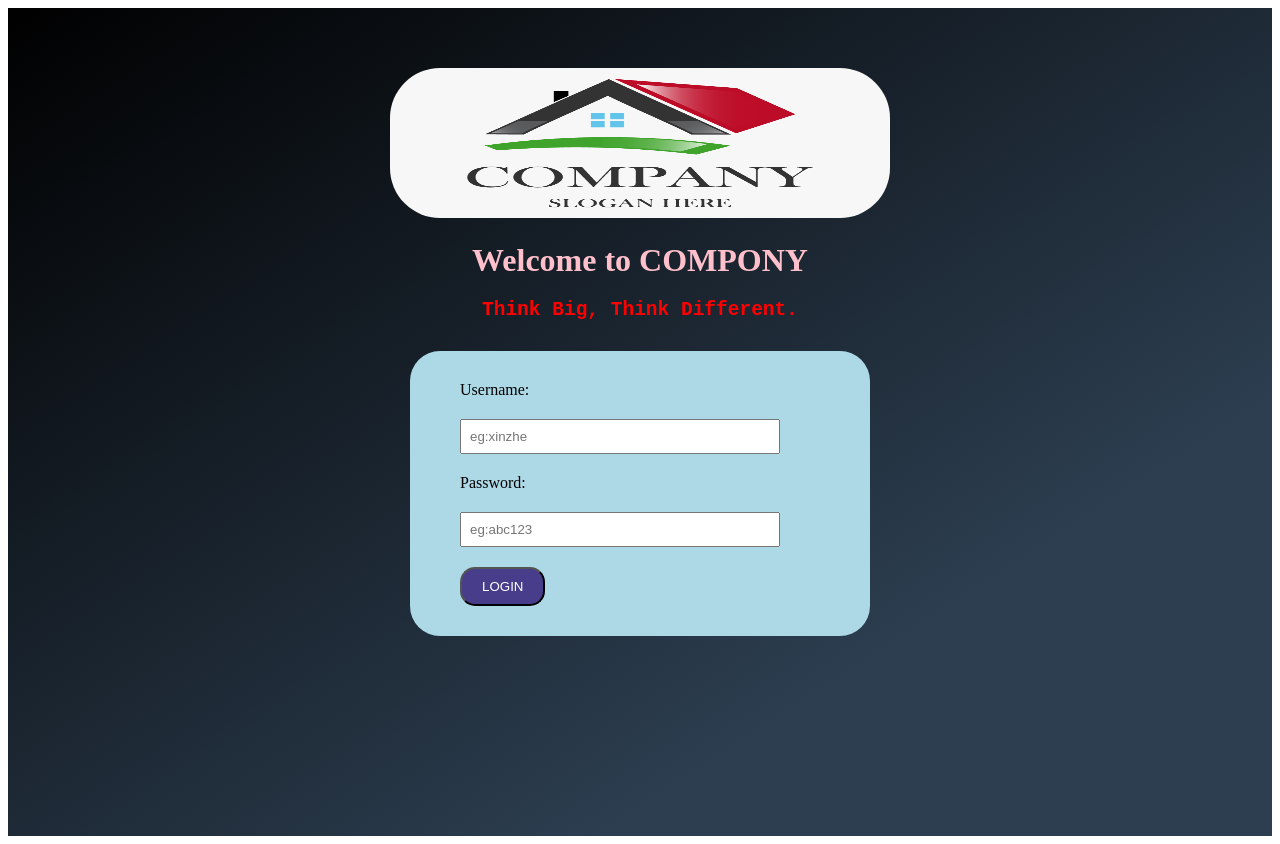
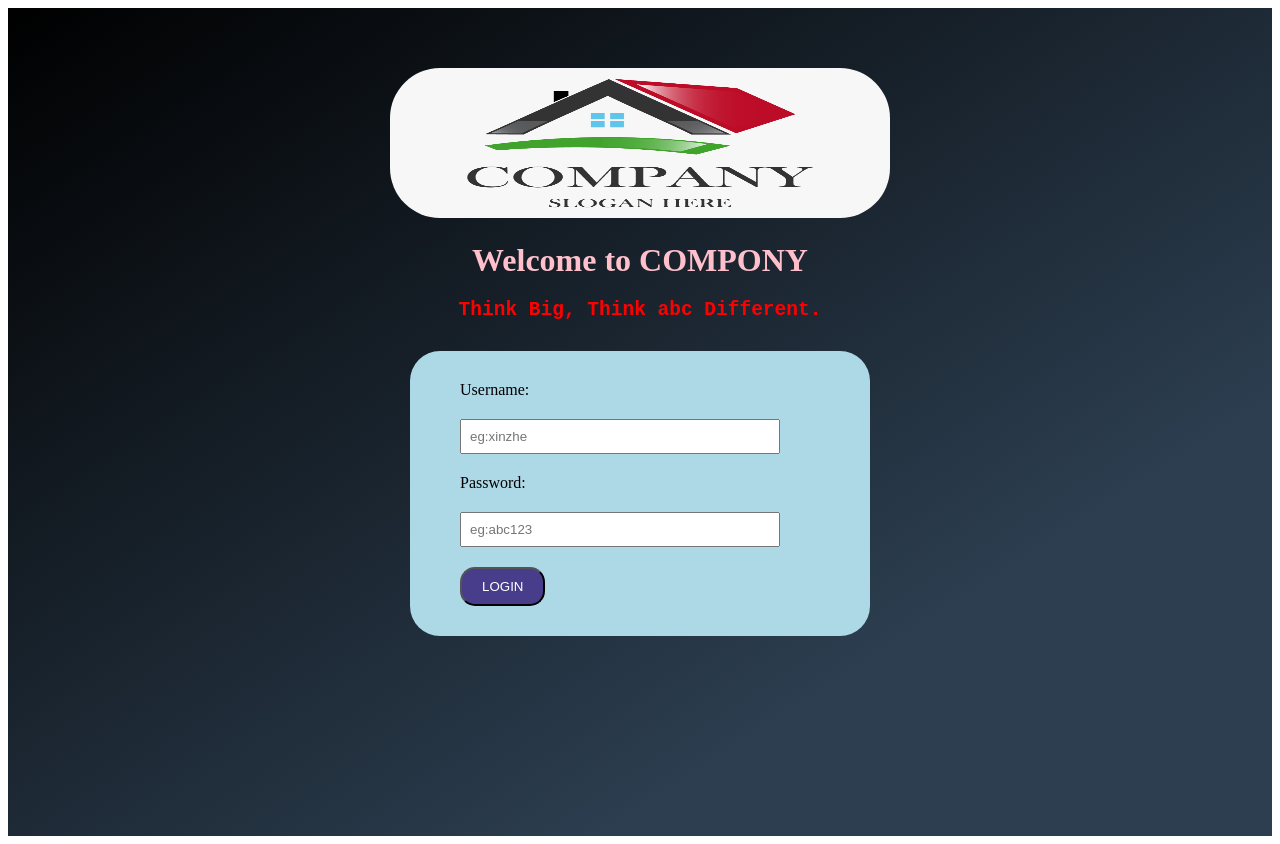
Before and after one commit to ngxinzhe/my-app, a Vue app: page / in a window 1280 px wide. Built offline with nearby package versions, Linux system fonts and the light colour scheme.

Commit message:
Slogan changed

```diff
--- a/src/App.vue
+++ b/src/App.vue
@@ -7,7 +7,7 @@
 
     <img id="pic" alt="company logo" src="./assets/comLogo.png">
     <h1>Welcome to  {{name}} </h1>
-    <h2>Think Big, Think Different.</h2>
+    <h2>Think Big, Think abc Different.</h2>
 
     <form>
     <label>Username:</label>
```
